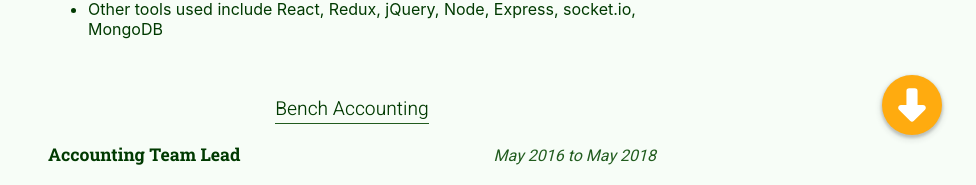
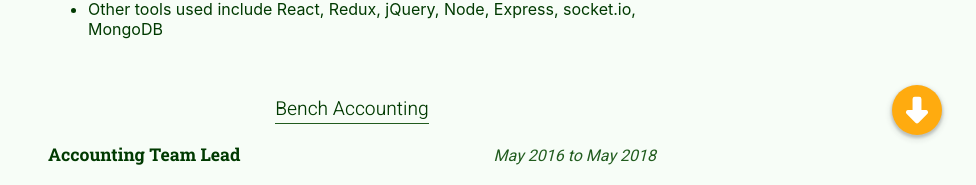
Before and after one commit to geoffmphillips/portfolio, a React (Create React App) app: page / in a window 1280 px wide. Shown: the part 615-800 px from the top of the page, without its empty margins (288-1264 px from the left). Built offline with nearby package versions, Linux system fonts and the light colour scheme.

Commit message:
Alternate download test

```diff
--- a/src/components/DownloadButton.tsx
+++ b/src/components/DownloadButton.tsx
@@ -2,10 +2,15 @@
 
 const DownloadButton: React.FC = props => {
 	return (
-		<a className='download-button' href="/portfolio/assets/Geoff_Phillips_Resume" download="Geoff_Phillips_Resume" target='_blank'>
+		<button
+			className='download-button'
+			onClick={event => {
+				event.preventDefault();
+				window.open('/portfolio/assets/Geoff_Phillips_Resume.pdf')
+			}}
+		>
 			<svg xmlns="http://www.w3.org/2000/svg" viewBox="3 3 18 18" className="icon-arrow-thick-down-circle"><circle cx="12" cy="12" r="10" className="primary"/><path className="secondary" d="M10 12V7a1 1 0 0 1 1-1h2a1 1 0 0 1 1 1v5h2a1 1 0 0 1 .7 1.7l-4 4a1 1 0 0 1-1.4 0l-4-4A1 1 0 0 1 8 12h2z"/></svg>
-
-		</a>
+		</button>
 	)
 }
 
```
